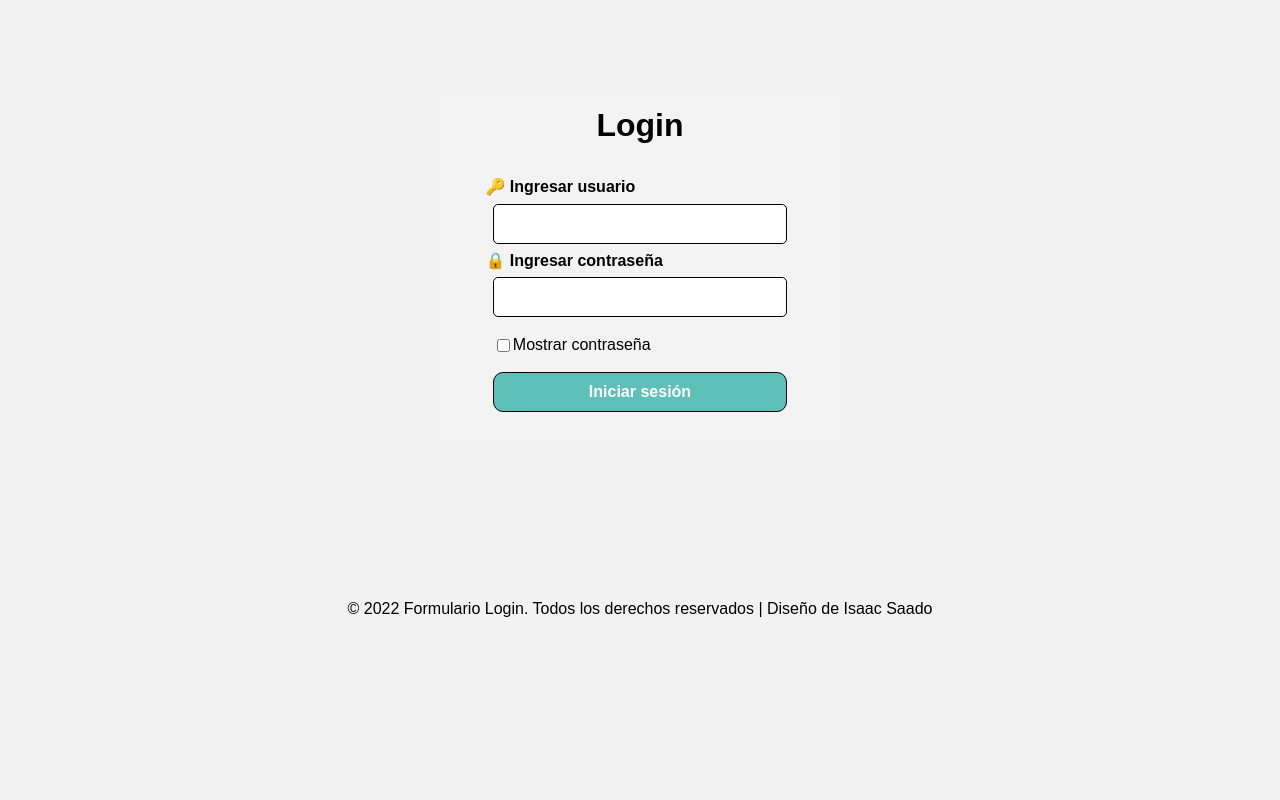
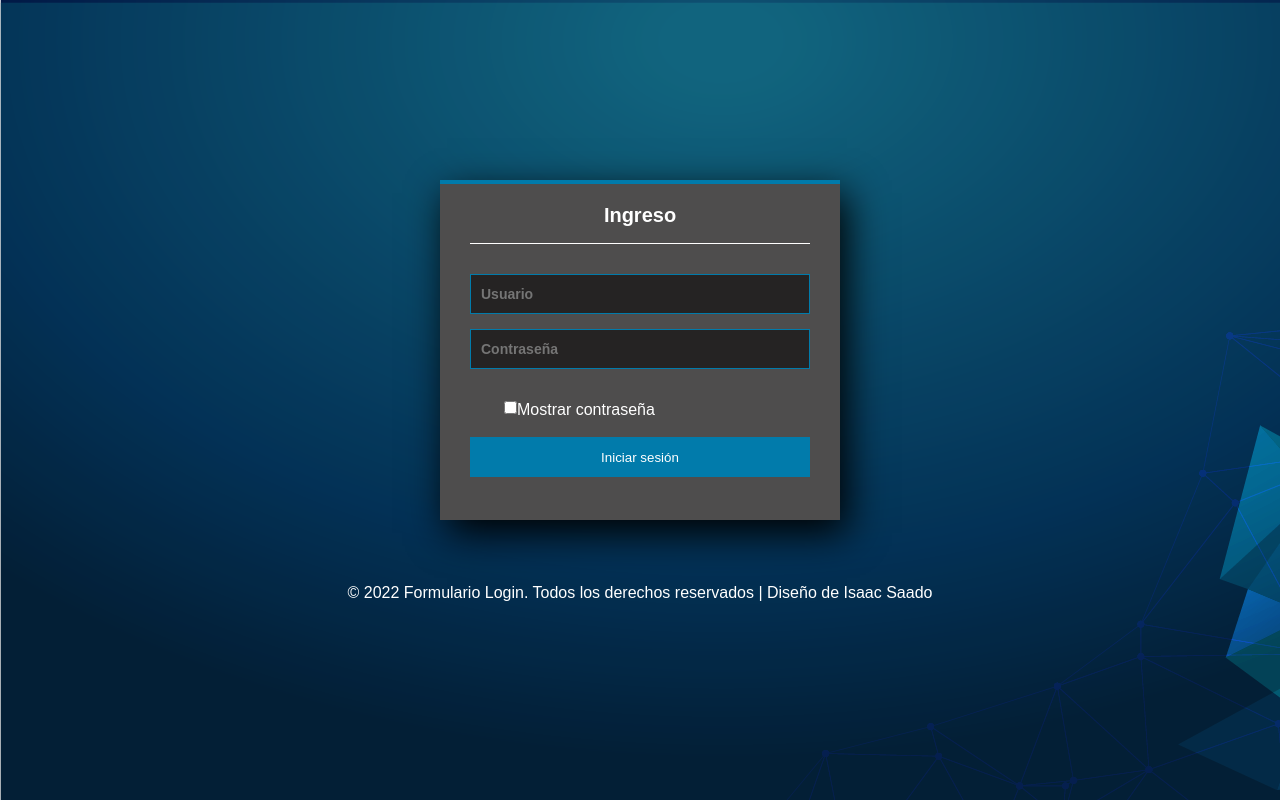
Before and after one commit to wolfis21/s_system, a PHP site: page / in a window 1280 px wide. Run offline with PHP 8.4, Linux system fonts and the light colour scheme.

Commit message:
login nuevo

```diff
--- a/view/carta/carta.php
+++ b/view/carta/carta.php
@@ -31,6 +31,7 @@
          <?php foreach ($this->model2->Imprimir($rev->idRev_equipo) as $r) : ?>
             <tr>
                <h3 class="page-header">Tecnico</h3>
+
                <div class="form-group">
                   <label>Cedula: </label>
                   <td><?php echo $r->Cedula; ?></td>
--- a/view/login/login.php
+++ b/view/login/login.php
@@ -1,164 +1,123 @@
 <html>
+
 <head>
   <title>LOGIN</title>
 
   <meta charset="UTF-8">
   <meta name="viewport" content="width=device-width, initial-scale=1">
-     <!-- <link rel="stylesheet" href="assets/css/vaidroll.css" />	 -->
 </head>
 <style>
-  *
-{
-	box-sizing: border-box;
-	font-family: sans-serif;
-	color:black;
-
-}
-body
-{
+  * {
     margin: 0;
     padding: 0;
-	background: #d5ffff;
-}
-.cajafuera
-{
- width: 100%;
-    height: 100%;
-    display: grid;
-background: #f2f2f2;
-
-}
-.formulariocaja
-{
-	background-color: #f3f3f3;
-    width: 400px;
-    height: auto;
-    position: relative;
-    margin: auto;
-    padding: 1em;
-	border-radius: 5px;
-	color:white;
-	/* border:0.1em solid black; */
-}
-
-input
-{
-	display: block;
-	text-align: left;
     box-sizing: border-box;
   }
 
-.cajaentradatexto{
-    width: 80%;
-    padding: 10px;
-	font-size:1em;
-	border-radius:5px;
-	border:1px solid black;
-	color:black;
+  body {
+    font-family: arial;
+    background-image: url('assets/img/bg.png');
+  }
+
+  .form-login {
+    width: 400px;
+    height: 340px;
+    background: #4e4d4d;
+    margin: auto;
+    margin-top: 180px;
+    box-shadow: 7px 13px 37px #000;
+    padding: 20px 30px;
+    border-top: 4px solid #017bab;
+    color: white;
+  }
+
+  .form-login h5 {
+    margin: 0;
+    text-align: center;
+    height: 40px;
+    margin-bottom: 30px;
+    border-bottom: 1px solid;
+    font-size: 20px;
+  }
+
+  .controls {
+    width: 100%;
+    border: 1px solid #017bab;
+    margin-bottom: 15px;
+    padding: 11px 10px;
+    background: #252323;
+    font-size: 14px;
     font-weight: bold;
   }
 
-.formtitulo
-{
-	font-size:2em;
-	font-weight: bold;
-	padding-bottom:0.8em;
-	color:black;
+  .buttons {
+    width: 100%;
+    height: 40px;
+    background: #017bab;
+    border: none;
+    color: white;
+    margin-bottom: 16px;
   }
 
-a
-{
-	text-decoration: none;
-	cursor:pointer;
-	color:#1A3A83;
-		font-weight: bold;
+  .form-login p {
+    height: 40px;
+    text-align: center;
+    border-bottom: 1px solid;
   }
 
+  .form-login a {
+    color: white;
+    text-decoration: none;
+    font-size: 14px;
+  }
+
+  .form-login a:hover {
+    text-decoration: underline;
+  }
   .afcheckbox1
 {
 	margin-top:5%;
 	margin-left:10%;
 }
-.botonenviar
-{
-    width: 80%;
-    padding: 10px 30px;
-    cursor: pointer;
-    display: block;
-    margin-top: 10px;
-    border: 0;
-    outline: none;
-    border-radius: 10px;
-	border:1px solid black;
-	font-size:16px;
-	color:white;
-	background-color: #5dc1b9;
-	text-align:center;
-	margin-top:15%;
-
-	font-weight: bold;
-}
-
-img
-{
-	width: 150px;
-}
-
-.textoscajas
-{
-	margin-left:8%;
-	font-weight: bold;
-	margin-top:2%;
-	margin-bottom:2%;
-	color:black
-}
 .autor
 {
+  text-align: center;
 	margin-top:5%;
-	color:black;
+	color:white;
 }
 </style>
+
 <body>
-  <div class="cajafuera" align="center">
 
-<div class="formulariocaja">
-<form method="post" action="?c=Usuario&a=Entrar" name="vaidrollteam">
-<div class="formtitulo">Login</div>
-<div align="left" class="textoscajas">&#128273; Ingresar usuario</div>
-<input type="text" name="nombre" class="cajaentradatexto">
-<div align="left" class="textoscajas">
-&#128274; Ingresar contraseña
-</div>
-<input type="password" name="contraseña" id="password"
- class="cajaentradatexto">
+  <form method="post" action="?c=Usuario&a=Entrar">
+    <section class="form-login">
+      <h5>Ingreso</h5>
+      <input class="controls" type="text" name="nombre" value="" placeholder="Usuario">
+      <input class="controls" type="password" name="contraseña" id="password" value="" placeholder="Contraseña">
+
       <div class="afcheckbox1" align="left">
         <div style="float:left;">
- <input type="checkbox" onclick="verpassword()" >
+          <input type="checkbox" onclick="verpassword()">
         </div>
         <div style="float:left;">
           Mostrar contraseña
         </div>
       </div>
+      <br><br>
+      <input class="buttons" type="submit" name="" value="Iniciar sesión">
+    </section>
+  </form>
 
-<input type="submit" value="Iniciar sesión" class="botonenviar">
-
-</form>
-</div>
   <div class="autor">
     © 2022 Formulario Login. Todos los derechos reservados | Diseño de Isaac Saado
-<div>
   </div>
 </body>
 
 <script>
-  function verpassword(){
+  function verpassword() {
     var tipo = document.getElementById("password");
-      if(tipo.type == "password")
-	  {
+    if (tipo.type == "password") {
       tipo.type = "text";
-      }
-	  else
-	  {
+    } else {
       tipo.type = "password";
     }
   }
```
Also changed, not shown: assets/img/bg.png (added). Lines whose indentation alone changed are shown as unchanged.
